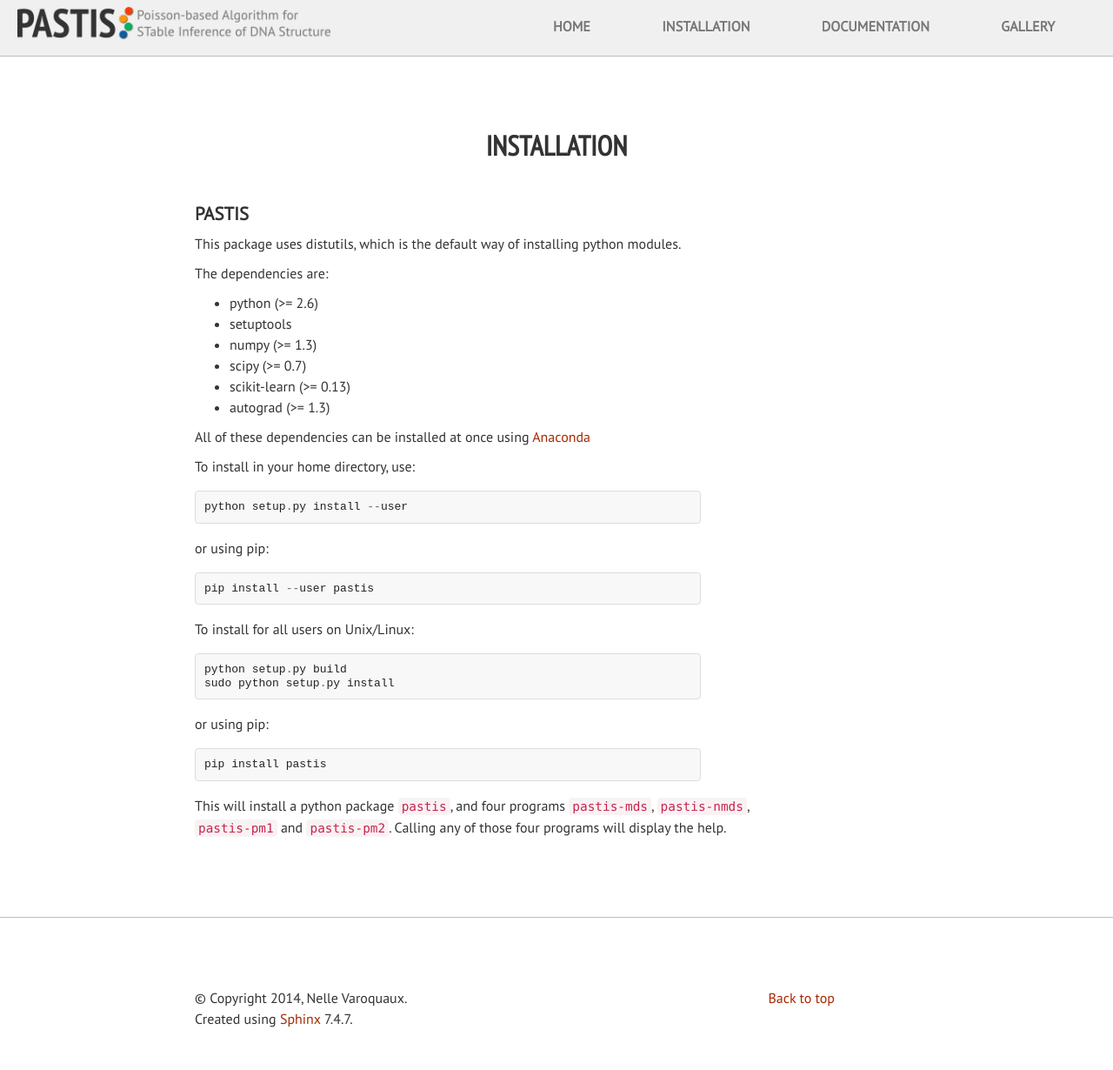
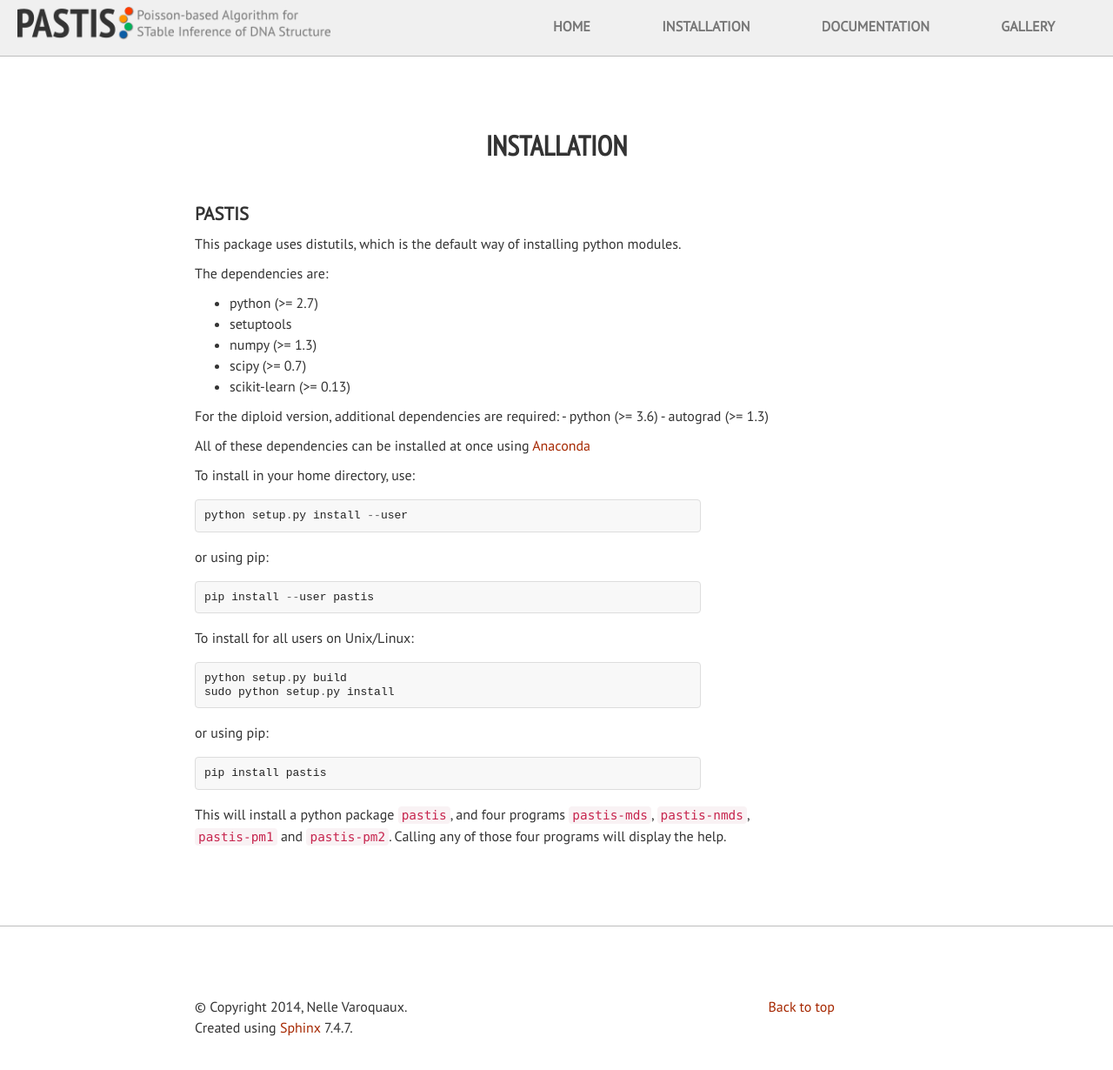
Before and after one commit to hiclib/pastis, a Sphinx documentation site: the page built from doc/install.rst, in a window 1280 px wide and 1283 px high. Shown: the top 1230 px of the window at 87% size. Built offline with Sphinx 7.4.7, drawn with Linux system fonts in a browser that asks for light colours; formulas are drawn with MathJax 3; pages that are not in the unit, such as notebooks, are missing from menus.

Commit message:
FIX installation documentation

```diff
--- a/doc/install.rst
+++ b/doc/install.rst
@@ -10,11 +10,14 @@ python modules.
 
 The dependencies are:
 
-- python (>= 2.6)
+- python (>= 2.7)
 - setuptools
 - numpy (>= 1.3)
 - scipy (>= 0.7)
 - scikit-learn (>= 0.13)
+
+For the diploid version, additional dependencies are required:
+- python (>= 3.6)
 - autograd (>= 1.3)
 
 All of these dependencies can be installed at once using `Anaconda
```
